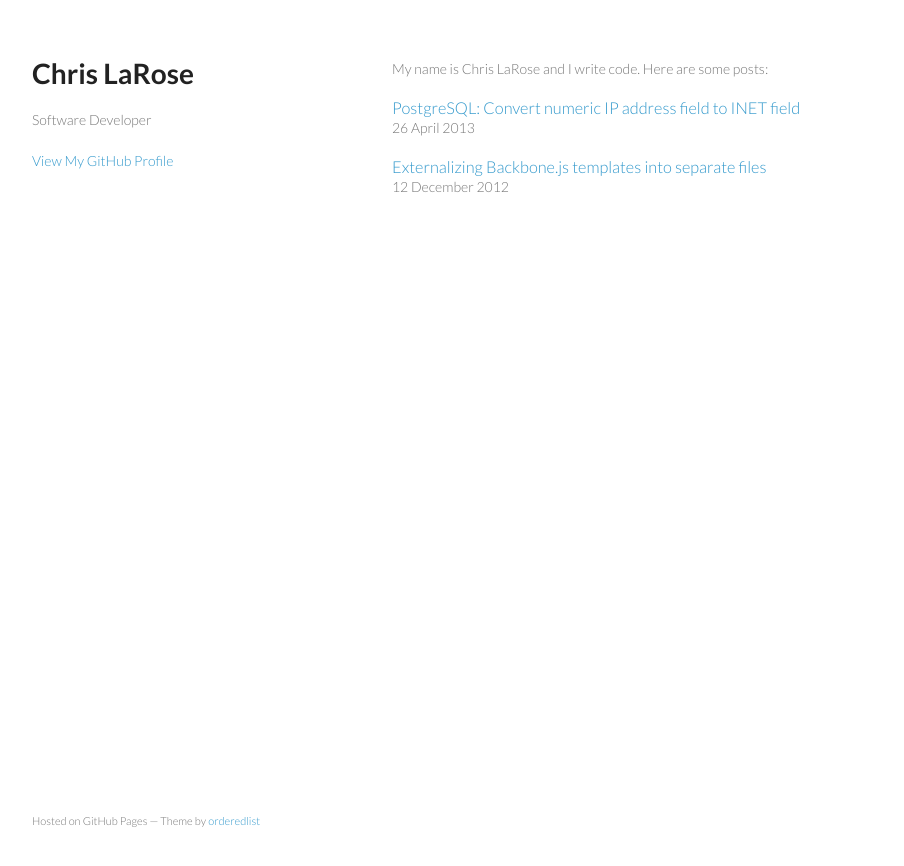
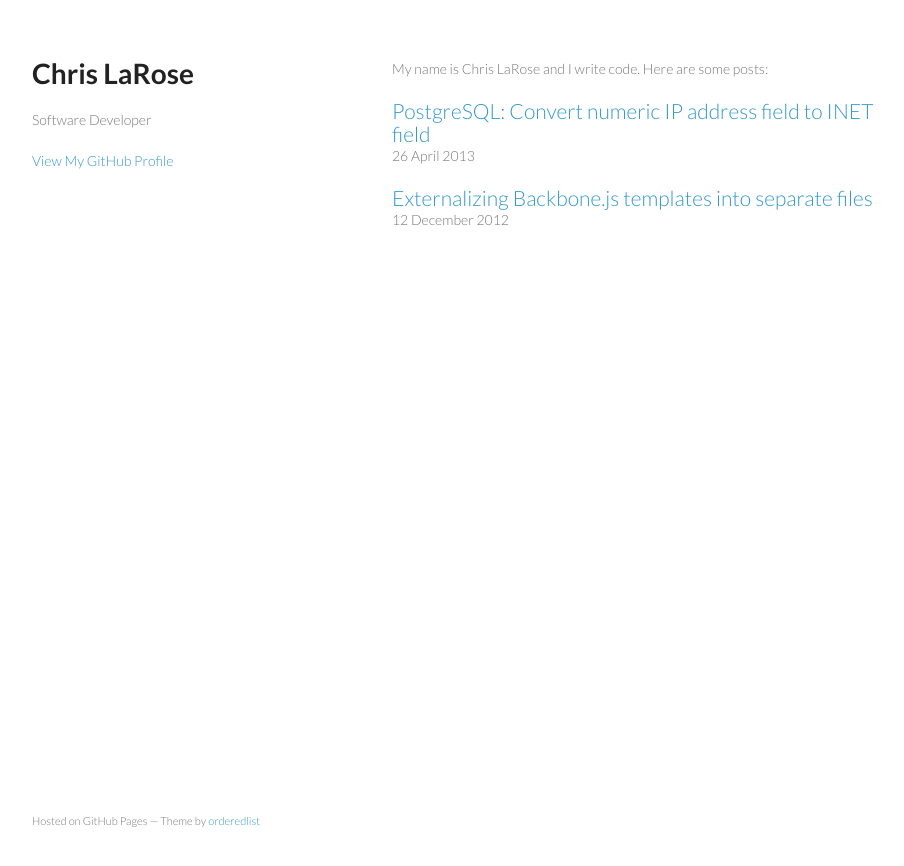
Before and after one commit to cjlarose/cjlarose.github.io, a Jekyll site: the page built from index.html, in a window 1280 px wide. Shown: the top 866 px of the page, without its empty margins (178-1082 px from the left). Built offline with Jekyll 4.4.1, drawn with Linux system fonts in a browser that asks for light colours.

```diff
--- a/index.html
+++ b/index.html
@@ -8,7 +8,7 @@ layout: default
     {% for post in site.posts %}
 
     <li>
-        <h3><a href="{{ post.url }}">{{ post.title }}</a></h3>
+        <h2><a href="{{ post.url }}">{{ post.title }}</a></h2>
         {{ post.date | date: "%d %B %Y" }}
     </li>
 
--- a/stylesheets/site.css
+++ b/stylesheets/site.css
@@ -6,6 +6,6 @@
 .entries li {
     margin-bottom: 20px;
 }
-.entries li h3 {
+.entries li h2 {
     margin-bottom: 0;
 }
```
